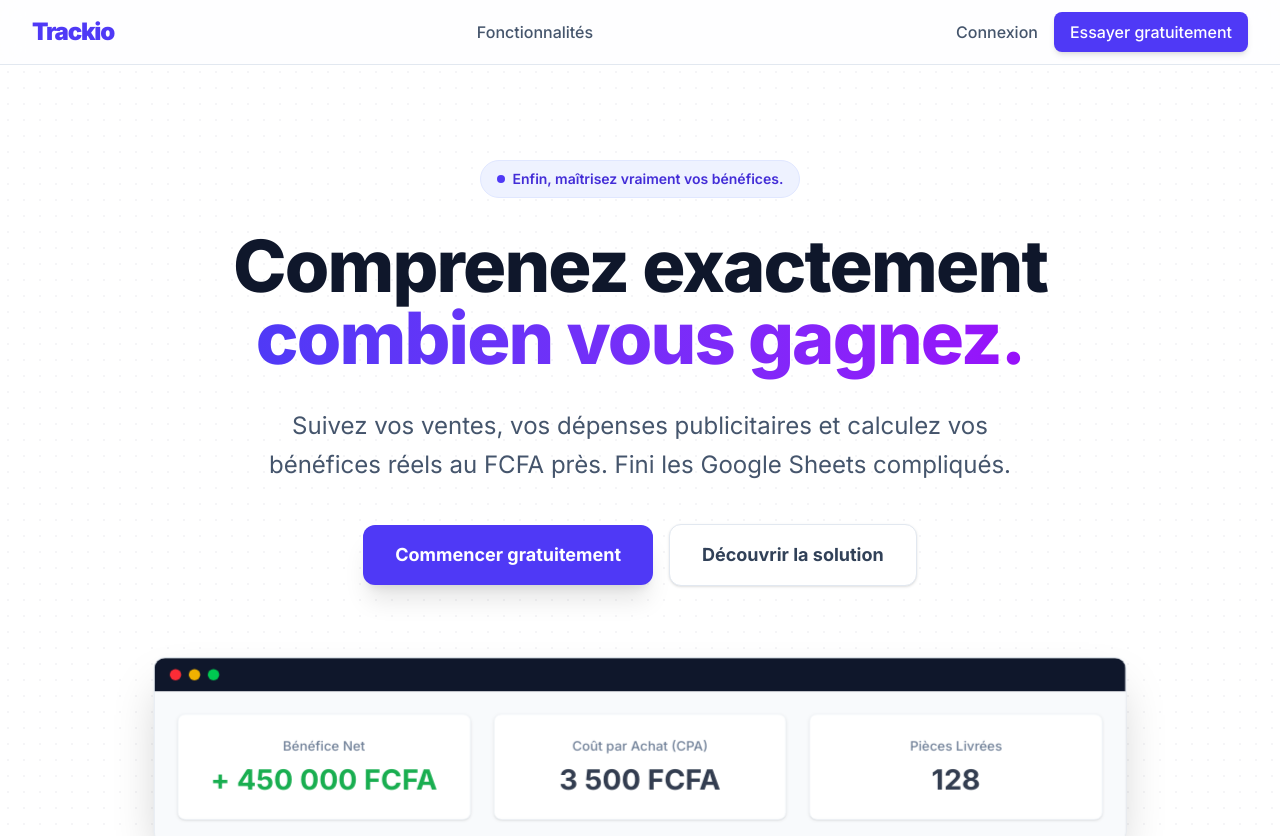
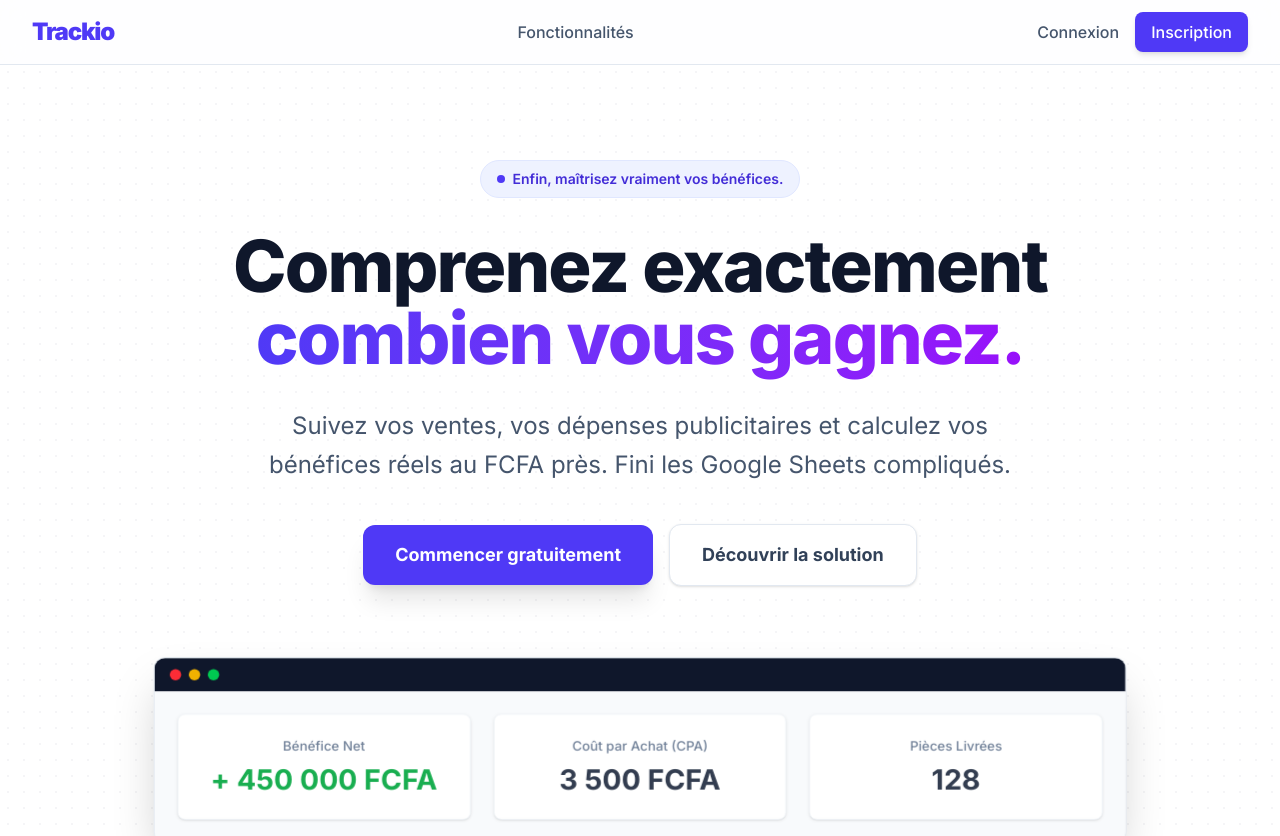
Before and after one commit to Karim717-sy/trackio, a Next.js app: page / in a window 1280 px wide. Shown: the top 836 px of the page. Built offline with nearby package versions, Linux system fonts and the light colour scheme.

Commit message:
style: Change Essayer gratuitement to Inscription in Navbar

```diff
--- a/src/components/Navbar.tsx
+++ b/src/components/Navbar.tsx
@@ -24,7 +24,7 @@ export default function Navbar() {
               Connexion
             </Link>
             <Link href="/register" className="bg-indigo-600 text-white px-4 py-2 rounded-lg font-medium hover:bg-indigo-700 transition shadow-md hover:shadow-lg transform hover:-translate-y-0.5">
-              Essayer gratuitement
+              Inscription
             </Link>
           </div>
 
@@ -55,7 +55,7 @@ export default function Navbar() {
               Connexion
             </Link>
             <Link href="/register" onClick={() => setIsOpen(false)} className="block text-center bg-indigo-600 text-white px-4 py-2 rounded-lg font-medium hover:bg-indigo-700">
-              Essayer gratuitement
+              Inscription
             </Link>
           </div>
         </div>
```
